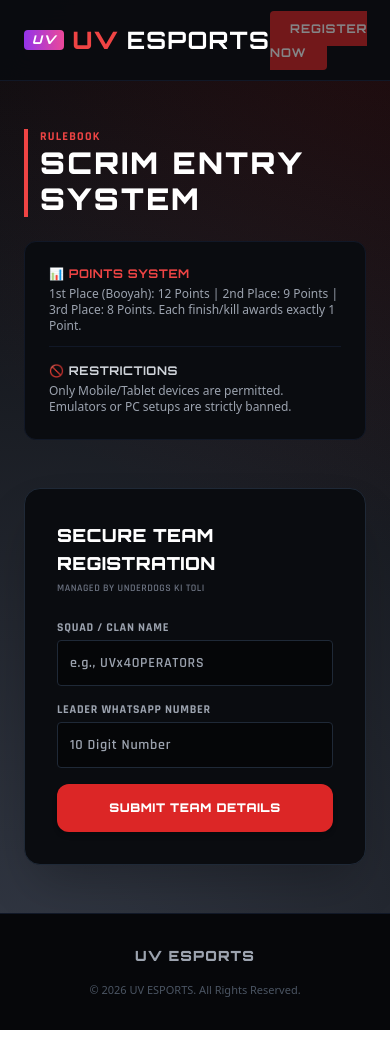
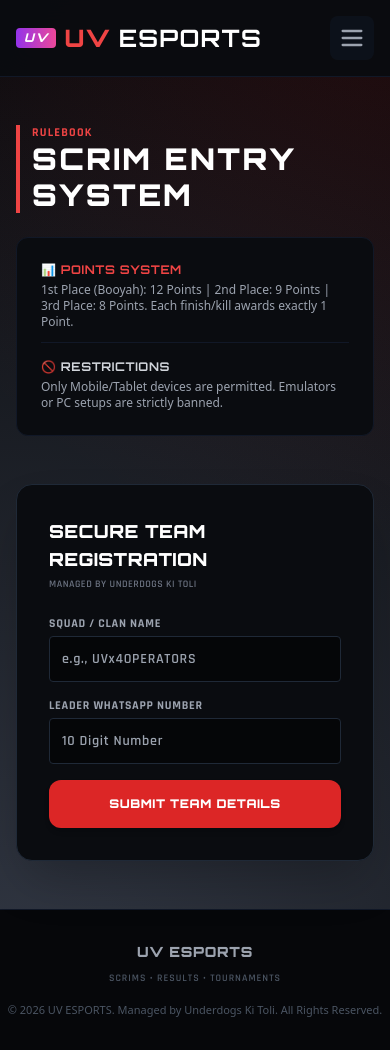
Before and after one commit to man269ff-star/uv-esports-portal, a plain HTML site: page scrim-central-site/register.html in a window 390 px wide. Drawn offline with nearby package versions, Linux system fonts and the light colour scheme.

Commit message:
Update register.html

```diff
--- a/scrim-central-site/register.html
+++ b/scrim-central-site/register.html
@@ -13,11 +13,32 @@
         .premium-gradient { background: radial-gradient(circle at top right, rgba(220, 38, 38, 0.12), transparent 50%), radial-gradient(circle at bottom left, rgba(17, 24, 39, 0.85), #050608); }
     </style>
 </head>
-<body class="text-white antialiased premium-gradient min-h-screen flex flex-col justify-between">
+<body class="text-white antialiased premium-gradient min-h-screen flex flex-col justify-between relative">
 
-    <!-- Header Navigation -->
-    <header class="border-b border-gray-900 bg-[#0a0c10]/95 backdrop-blur-md sticky top-0 z-50 px-6 py-4">
-        <div class="max-w-7xl mx-auto flex justify-between items-center">
+    <div id="mobileMenu" class="hidden fixed inset-0 bg-[#07080c] z-50 flex flex-col p-6 pt-24 space-y-8 overflow-y-auto w-full h-full">
+        <div class="flex justify-between items-center border-b border-gray-900 pb-4">
+            <span class="text-red-500 text-xl font-black tracking-wider font-header flex items-center gap-2">
+                <span class="text-white bg-gradient-to-r from-purple-600 to-pink-500 px-2 py-0.5 rounded text-[10px] font-black italic">UV</span>
+                UV<span class="text-white font-medium">MENU</span>
+            </span>
+            <button onclick="toggleMobileMenu()" class="text-gray-400 hover:text-white p-2 bg-gray-900/50 rounded-lg">
+                <svg class="w-6 h-6" fill="none" stroke="currentColor" viewBox="0 0 24 24">
+                    <path stroke-linecap="round" stroke-linejoin="round" stroke-width="2" d="M6 18L18 6M6 6l12 12"></path>
+                </svg>
+            </button>
+        </div>
+        <nav class="flex flex-col space-y-4 text-left font-header font-black tracking-widest text-base uppercase">
+            <a href="index.html" class="bg-[#121622]/40 border-l-4 border-transparent p-4 text-gray-200 hover:text-white hover:border-red-500 rounded-r-lg block">Home</a>
+            <a href="tournaments.html" class="bg-[#121622]/40 border-l-4 border-transparent p-4 text-gray-200 hover:text-white hover:border-red-500 rounded-r-lg block">Tournaments</a>
+            <a href="scrims.html" class="bg-[#121622]/40 border-l-4 border-transparent p-4 text-gray-200 hover:text-white hover:border-red-500 rounded-r-lg block">Scrims</a>
+            <a href="results.html" class="bg-[#121622]/40 border-l-4 border-transparent p-4 text-gray-200 hover:text-white hover:border-red-500 rounded-r-lg block">Results</a>
+            <a href="leaderboard.html" class="bg-[#121622]/40 border-l-4 border-transparent p-4 text-gray-200 hover:text-white hover:border-red-500 rounded-r-lg block">Leaderboard</a>
+            <a href="register.html" class="bg-[#121622] border-l-4 border-red-500 p-4 text-white rounded-r-lg block">Register</a>
+        </nav>
+    </div>
+
+    <header class="border-b border-gray-900 bg-[#0a0c10]/95 backdrop-blur-md sticky top-0 z-40 px-4 sm:px-6 py-4">
+        <div class="max-w-7xl mx-auto flex justify-between items-center relative">
             <a href="index.html" class="flex items-center space-x-2 focus:outline-none">
                 <span class="text-red-500 text-2xl font-black tracking-wider font-header flex items-center gap-2">
                     <span class="text-white bg-gradient-to-r from-purple-600 to-pink-500 px-2 py-0.5 rounded text-xs font-black italic">UV</span>
@@ -32,19 +53,20 @@
                 <a href="leaderboard.html" class="hover:text-white transition uppercase font-bold">Leaderboard</a>
                 <a href="register.html" class="text-white border-b-2 border-red-500 pb-1 uppercase font-bold">Register</a>
             </nav>
-            <div><a href="register.html" class="bg-red-600 hover:bg-red-700 text-white font-bold font-header text-xs px-5 py-2.5 rounded transition animate-pulse">REGISTER NOW</a></div>
+            <button onclick="toggleMobileMenu()" class="md:hidden text-gray-400 hover:text-white focus:outline-none p-2 rounded-lg bg-gray-900/50">
+                <svg class="w-7 h-7" fill="none" stroke="currentColor" viewBox="0 0 24 24">
+                    <path id="iconPath" stroke-linecap="round" stroke-linejoin="round" stroke-width="2" d="M4 6h16M4 12h16M4 18h16"></path>
+                </svg>
+            </button>
         </div>
     </header>
 
-    <!-- Registration Content Area -->
-    <main class="max-w-7xl mx-auto px-6 py-12 grid grid-cols-1 lg:grid-cols-2 gap-12 w-full flex-grow">
-        <!-- Rules Column -->
+    <main class="max-w-7xl mx-auto px-4 sm:px-6 py-12 grid grid-cols-1 lg:grid-cols-2 gap-12 w-full flex-grow relative z-10">
         <div class="space-y-6">
             <div class="border-l-4 border-red-500 pl-3">
                 <p class="text-xs font-gaming text-red-500 uppercase tracking-widest font-bold">Rulebook</p>
                 <h1 class="text-3xl font-black font-header text-white uppercase">Scrim Entry System</h1>
             </div>
-
             <div class="bg-[#0a0c10] border border-gray-900 rounded-xl p-6 space-y-4 text-sm font-sans">
                 <div class="border-b border-gray-900 pb-3">
                     <h4 class="font-bold text-red-500 font-header text-xs tracking-wider uppercase mb-1">📊 Points System</h4>
@@ -57,13 +79,11 @@
             </div>
         </div>
 
-        <!-- Secure Form Box -->
         <div class="bg-[#0a0c10] border border-gray-800 rounded-2xl p-8 shadow-2xl space-y-6 h-max">
             <div>
                 <h2 class="text-lg font-header font-black uppercase text-white tracking-wide">Secure Team Registration</h2>
                 <p class="text-[10px] uppercase font-gaming tracking-wider text-gray-500 pt-1">Managed by Underdogs Ki Toli</p>
             </div>
-
             <form onsubmit="event.preventDefault(); alert('🔥 Clan Roster submitted successfully! Check WhatsApp Group for Slot List update.');" class="space-y-4 text-xs font-gaming">
                 <div>
                     <label class="block text-gray-400 uppercase font-bold mb-1">Squad / Clan Name</label>
@@ -73,17 +93,33 @@
                     <label class="block text-gray-400 uppercase font-bold mb-1">Leader WhatsApp Number</label>
                     <input type="tel" required placeholder="10 Digit Number" class="w-full bg-black/50 border border-gray-800 rounded p-3 text-white focus:outline-none focus:border-red-500 text-sm font-medium">
                 </div>
-                <button type="submit" class="w-full bg-red-600 hover:bg-red-700 text-white font-header font-black py-4 rounded-xl uppercase tracking-wider text-xs shadow-md transition">
-                    Submit Team Details
-                </button>
+                <button type="submit" class="w-full bg-red-600 hover:bg-red-700 text-white font-header font-black py-4 rounded-xl uppercase tracking-wider text-xs shadow-md transition">Submit Team Details</button>
             </form>
         </div>
     </main>
 
-    <!-- Footer -->
     <footer class="border-t border-gray-900 bg-[#06070a] py-8 text-center text-xs text-gray-500 space-y-2 w-full">
-        <p class="font-header font-black text-sm text-gray-400 uppercase">UV ESPORTS</p>
-        <p class="pt-2 font-sans text-[11px] text-gray-600">&copy; 2026 UV ESPORTS. All Rights Reserved.</p>
+        <p class="font-header font-black text-sm tracking-wider text-gray-400 uppercase">UV ESPORTS</p>
+        <p class="text-[10px] uppercase font-gaming tracking-widest text-gray-600">Scrims &bull; Results &bull; Tournaments</p>
+        <p class="pt-2 font-sans text-[11px] text-gray-600">&copy; 2026 UV ESPORTS. Managed by Underdogs Ki Toli. All Rights Reserved.</p>
     </footer>
+
+    <script>
+        let menuOpen = false;
+        function toggleMobileMenu() {
+            const menu = document.getElementById('mobileMenu');
+            const iconPath = document.getElementById('iconPath');
+            menuOpen = !menuOpen;
+            if (menuOpen) {
+                menu.classList.remove('hidden');
+                iconPath.setAttribute('d', 'M6 18L18 6M6 6l12 12');
+                document.body.style.overflow = 'hidden';
+            } else {
+                menu.classList.add('hidden');
+                iconPath.setAttribute('d', 'M4 6h16M4 12h16M4 18h16');
+                document.body.style.overflow = 'auto';
+            }
+        }
+    </script>
 </body>
 </html>
```
